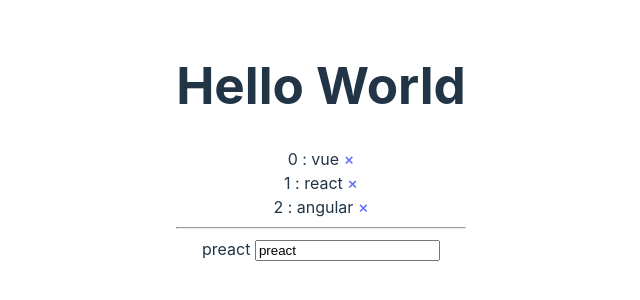
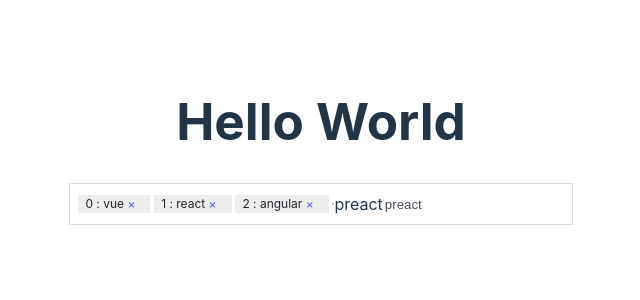
Before and after one commit to nikolozi2001/tags-input, a Vue app: page / in a window 1280 px wide. Shown: the part 258-558 px from the top of the page, without its empty margins (319-959 px from the left). Built offline with nearby package versions, Linux system fonts and the light colour scheme.

Commit message:
Styling the Tags Input component

```diff
--- a/src/components/TagsInput.vue
+++ b/src/components/TagsInput.vue
@@ -1,11 +1,23 @@
 <template>
-    <div v-for="(tag, index) in tags">{{ index + " : " + tag }}
-        <a href="#" @click.prevent="removeTag(index)">&times;</a>
-    </div>
+  <div class="tags-input-wrapper">
+    <span class="tag-item" v-for="(tag, index) in tags" :key="index"
+      >{{ index + " : " + tag }}
+      <a class="remove-tag" href="#" @click.prevent="removeTag(index)"
+        >&times;</a
+      >
+    </span>
     <hr />
     {{ newTag }}
-    <input type="text" v-model="newTag" @keydown.enter="addNewTag" @keydown.delete="removeLastTag"
-        @keydown.tab.prevent="addNewTag" :class="{ 'tag-exists': isTagExists }" />
+    <input
+      class="tag-input"
+      type="text"
+      v-model.trim="newTag"
+      @keydown.enter="addNewTag"
+      @keydown.delete="removeLastTag"
+      @keydown.tab.prevent="addNewTag"
+      :class="{ 'tag-exists': isTagExists }"
+    />
+  </div>
 </template>
 
 <script>
@@ -18,7 +30,7 @@
   watch: {
     newTag(newVal) {
       if (newVal.indexOf(",") > -1) {
-                this.newTag = this.newTag.slice(0, -1)
+        this.newTag = this.newTag.slice(0, -1);
         this.addNewTag();
       }
     },
@@ -39,20 +51,60 @@
     },
     removeTag(index) {
       this.tags.splice(index, 1);
-
     },
     removeLastTag() {
       if (this.newTag.length === 0) {
         this.removeTag(this.tags.length - 1);
       }
-        }
+    },
   },
 };
 </script>
 
 <style scoped>
-.tag-exists {
+.tag-input.tag-exists {
   color: red;
-    text-decoration: line-through
+  text-decoration: line-through;
+}
+
+.tags-input-wrapper {
+  background: #fff;
+  padding: 0.5em;
+  border: 1px solid #dbdbdb;
+  display: flex;
+  flex-wrap: wrap;
+  align-items: center;
+  min-height: 36px;
+  box-sizing: border-box;
+}
+
+.tag-item {
+  color: #212529;
+  background-color: #eee;
+  margin-right: 0.3em;
+  padding: 0.25em 0.4em;
+  font-size: 75%;
+  line-height: 1;
+  text-align: center;
+  white-space: nowrap;
+  overflow: hidden;
+  text-overflow: ellipsis;
+  padding-right: 1.25em;
+  padding-left: 0.6em;
+}
+
+.tag-input {
+  color: #495057;
+  flex: 1;
+  background: transparent;
+  border: none;
+}
+
+.tag-input:focus {
+  outline: none;
+}
+
+a.remove-tag {
+  text-decoration: none;
 }
 </style>
```
Lines whose indentation alone changed are shown as unchanged.
